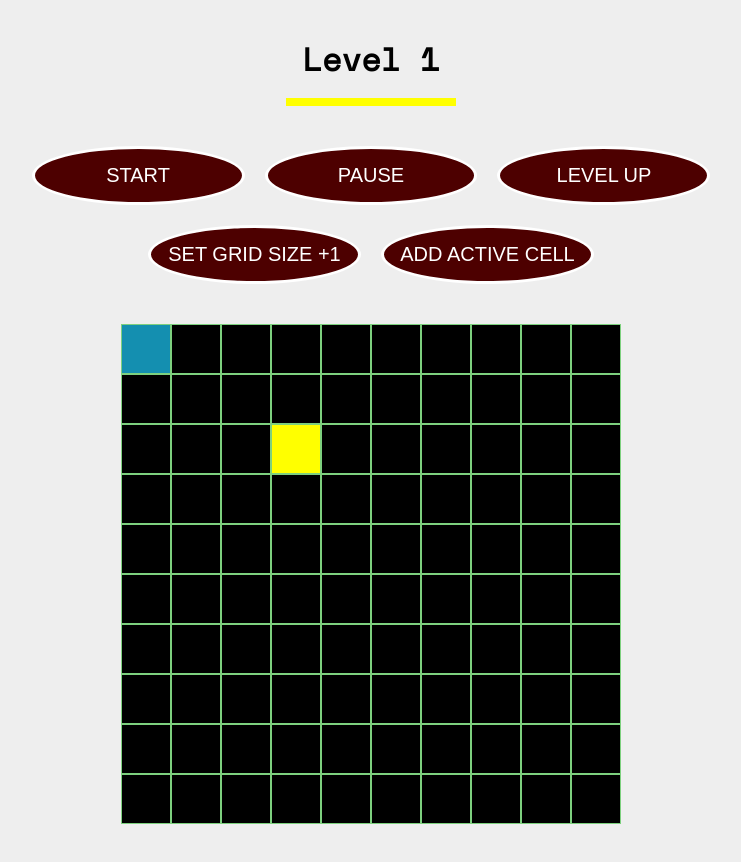
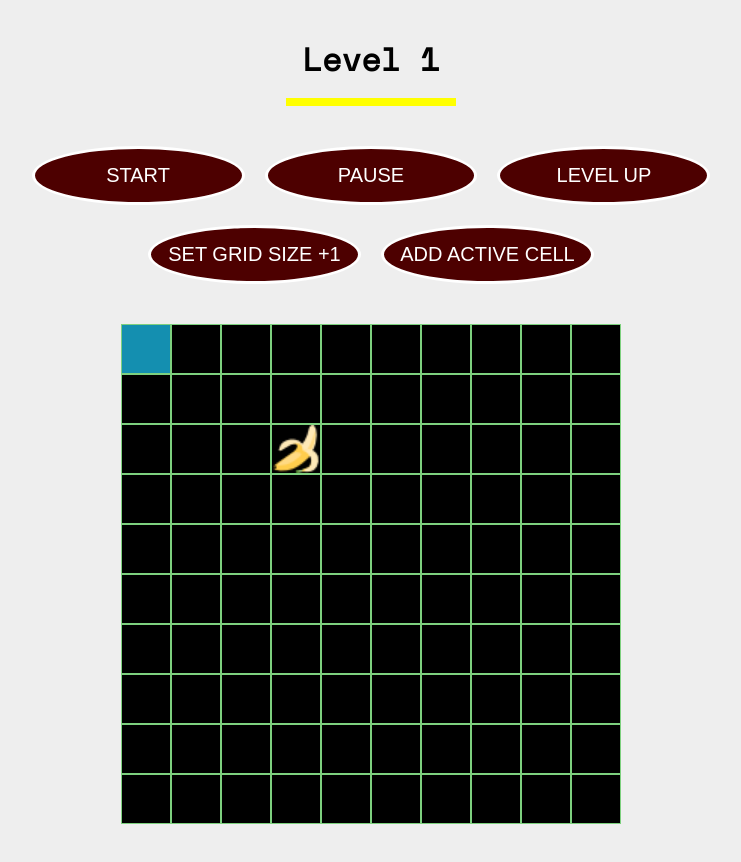
Before and after one commit to g-crow/sassy-monster-games, a React (Create React App) app: page / in a window 1280 px wide. Shown: the top 862 px of the page, without its empty margins (269-1010 px from the left). Built offline with nearby package versions, Linux system fonts and the light colour scheme.

Commit message:
Add a cute banana icon. Change scripts in package.json.

```diff
--- a/package.json
+++ b/package.json
@@ -15,7 +15,8 @@
     "build": "react-scripts build",
     "test": "react-scripts test --env=jsdom",
     "eject": "react-scripts eject",
-    "deploy": "gh-pages -b master -d build"
+    "predeploy": "npm run build",
+    "deploy": "gh-pages -d build"
   },
   "devDependencies": {
     "gh-pages": "^1.1.0"
--- a/src/App.css
+++ b/src/App.css
@@ -54,7 +54,9 @@ body {
 }
 
 .is--luring {
-  background-color: yellow;
+  background-image: url('./images/banana.png');
+  background-position: center;
+  background-size: cover;
 }
 
 .is--chomping {
```
Also changed, not shown: src/images/banana.png (added).
